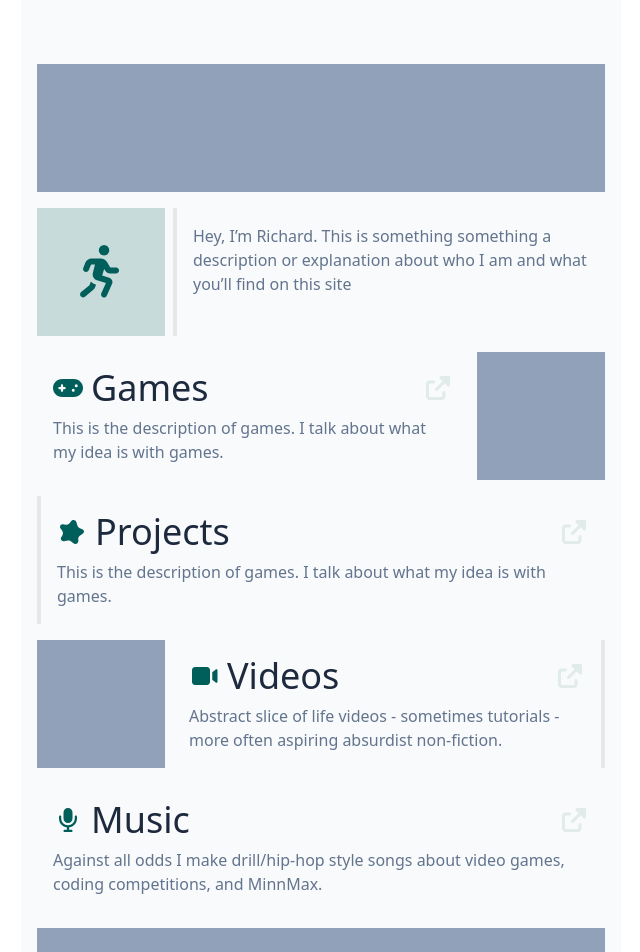
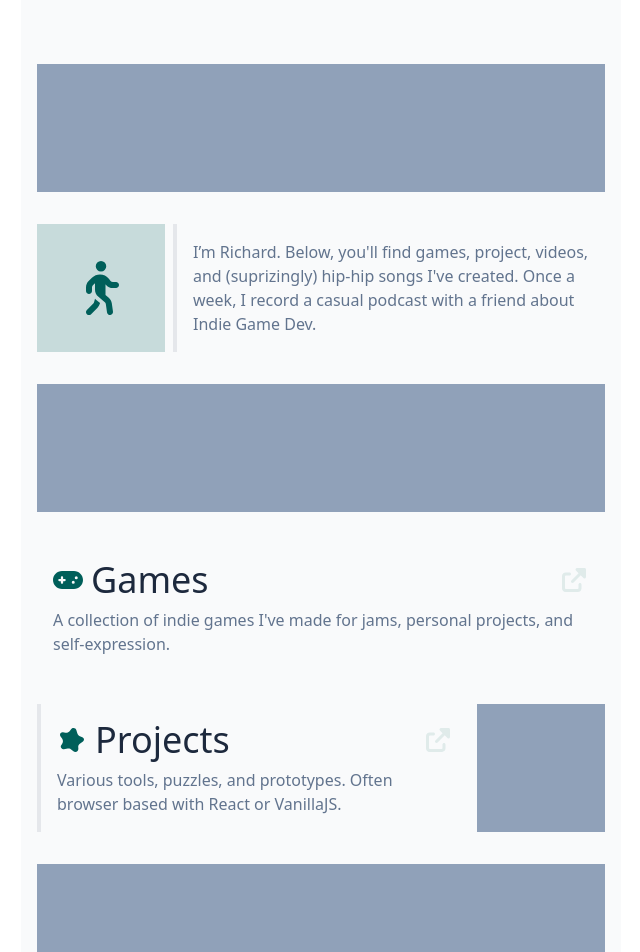
Before and after one commit to strawstack/RichardHayes2026, a React (Vite) app: page / in a window 1280 px wide. Shown: the top 952 px of the page, without its empty margins (319-959 px from the left). Built offline with nearby package versions, Linux system fonts and the light colour scheme.

Commit message:
Mostly finsished writting copy

```diff
--- a/src/App.tsx
+++ b/src/App.tsx
@@ -10,18 +10,12 @@ import { fas } from "@fortawesome/free-solid-svg-icons";
 import { far } from "@fortawesome/free-regular-svg-icons";
 import { fab } from "@fortawesome/free-brands-svg-icons";
 import { cloneElement, useState, type JSX } from "react";
-import cn from "classnames";
 
 library.add(fas, far, fab);
 
 type Props = {
   children?: JSX.Element | JSX.Element[] | string;
   [key: string]: any;
-};
-
-const text = {
-  intro:
-    "Hey, I’m Richard. This is something something a description or explanation about  who I am and what you’ll find on this site",
 };
 
 const SqImg = () => {
@@ -35,6 +29,23 @@ const FullImg = () => {
 };
 
 function App() {
+  const text = {
+    intro:
+      "I’m Richard. Below, you'll find games, project, videos, and (suprizingly) hip-hip songs I've created. Once a week, I record a casual podcast with a friend about Indie Game Dev.",
+    games:
+      "A collection of indie games I've made for jams, personal projects, and self-expression.",
+    projects:
+      "Various tools, puzzles, and prototypes. Often browser based with React or VanillaJS.",
+    videos:
+      "Abstract slice of life videos - sometimes tutorials - more often aspiring absurdist non-fiction.",
+    music:
+      "Against all odds, I make drill/hip-hop–style songs about video games, coding competitions, MinnMax, and more.",
+    gameDevInProcess:
+      "A conversational podcast where two game devs - and sometimes a guest - talk about life and games.",
+  };
+
+  const [isRunning, setIsRunning] = useState(false);
+
   function Details({ open, close, summary, details }: Props) {
     const [expand, setExpand] = useState(false);
     const clone = cloneElement(summary(expand ? open : close), {
@@ -103,69 +114,76 @@ function App() {
 
   return (
     <div className="min-h-screen flex justify-center">
-      <div className="max-w-150 flex grow bg-gray-50 py-16 px-4 flex-col gap-y-4">
+      <div className="max-w-150 flex grow bg-gray-50 py-16 px-4 flex-col gap-y-8">
         <FullImg />
 
         <div className="grid grid-cols-[auto_1fr] gap-x-2">
-          <div className="w-32 h-32 flex justify-center items-center text-teal-800 bg-teal-800/20">
-            <Icon type={["fas", "person-running"]} size="3x" />
+          <div
+            className="w-32 h-32 flex justify-center items-center text-teal-800 bg-teal-800/20"
+            onMouseOver={() => setIsRunning(true)}
+            onMouseOut={() => setIsRunning(false)}
+          >
+            <Icon
+              type={
+                isRunning
+                  ? ["fas", "person-running"]
+                  : ["fas", "person-walking"]
+              }
+              size="3x"
+            />
           </div>
           <div className="p-4 border-l-4">
             <div className="text-slate-500 font-medium">{text.intro}</div>
           </div>
         </div>
 
+        <FullImg />
+
+        <div>
+          <ProjectCard
+            className="hover:bg-slate-200 hover:border-slate-200"
+            title="Games"
+            icon={<Icon type={["fas", "gamepad"]} size="xl" />}
+            description={text.games}
+          />
+        </div>
+
         <div className="grid grid-cols-[1fr_auto] gap-x-2">
           <ProjectCard
-            className="hover:bg-green-200 hover:border-green-200"
-            title="Games"
-            icon={<Icon type={["fas", "gamepad"]} size="xl" />}
-            description={
-              "This is the description of games. I talk about what my idea is with games."
-            }
+            className="border-l-4 hover:bg-slate-200 hover:border-slate-200"
+            title="Projects"
+            icon={<Icon type={["fas", "splotch"]} size="xl" />}
+            description={text.projects}
           />
           <SqImg />
         </div>
 
-        <ProjectCard
-          className="border-l-4 hover:bg-orange-200 hover:border-orange-200"
-          title="Projects"
-          icon={<Icon type={["fas", "splotch"]} size="xl" />}
-          description={
-            "This is the description of games. I talk about what my idea is with games."
-          }
-        />
+        <FullImg />
 
         <div className="grid grid-cols-[auto_1fr] gap-x-2">
           <SqImg />
           <ProjectCard
-            className="border-r-4 hover:bg-indigo-200 hover:border-indigo-200"
+            className="border-r-4 hover:bg-slate-200 hover:border-slate-200"
             title="Videos"
             icon={<Icon type={["fas", "video"]} size="xl" />}
-            description={
-              "Abstract slice of life videos - sometimes tutorials - more often aspiring absurdist non-fiction."
-            }
+            description={text.videos}
           />
         </div>
 
         <ProjectCard
-          className="hover:bg-zinc-200 hover:border-zinc-200"
+          className="hover:bg-slate-200 hover:border-slate-200"
           title="Music"
           icon={<Icon type={["fas", "microphone"]} size="xl" />}
-          description={
-            "Against all odds I make drill/hip-hop style songs about video games, coding competitions, and MinnMax."
-          }
+          description={text.music}
         />
 
         <FullImg />
 
         <ProjectCard
-          className="border-l-4 border-r-4 border-b-4 hover:bg-red-200 hover:border-red-200"
+          className="border-l-4 border-r-4 hover:bg-slate-200 hover:border-slate-200"
           title="Game Dev In Process"
           icon={<Icon type={["fas", "podcast"]} size="xl" />}
-          description={
-            "A conversational podcast where two game devs - and sometimes a guest - talk about life and games."
-          }
+          description={text.gameDevInProcess}
         />
 
         <div className="grid grid-cols-[auto_1fr] gap-x-2">
```
